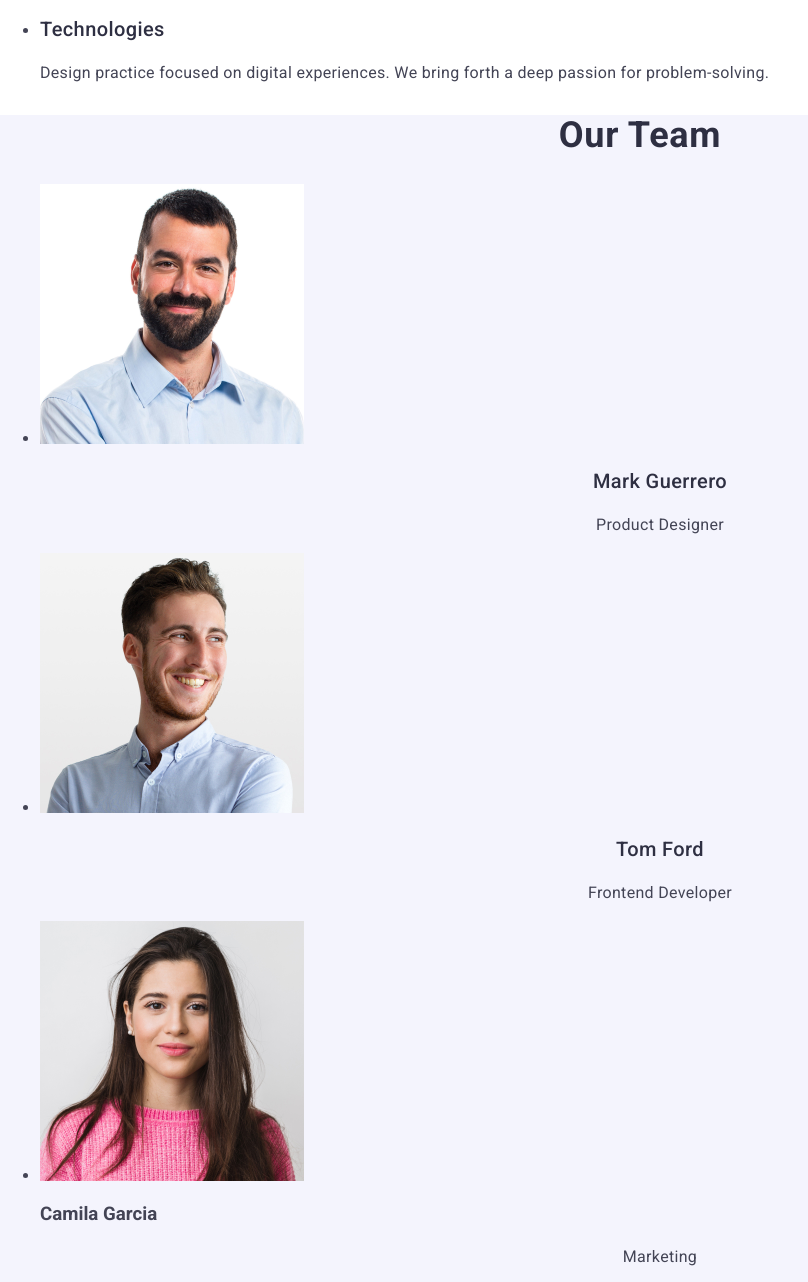
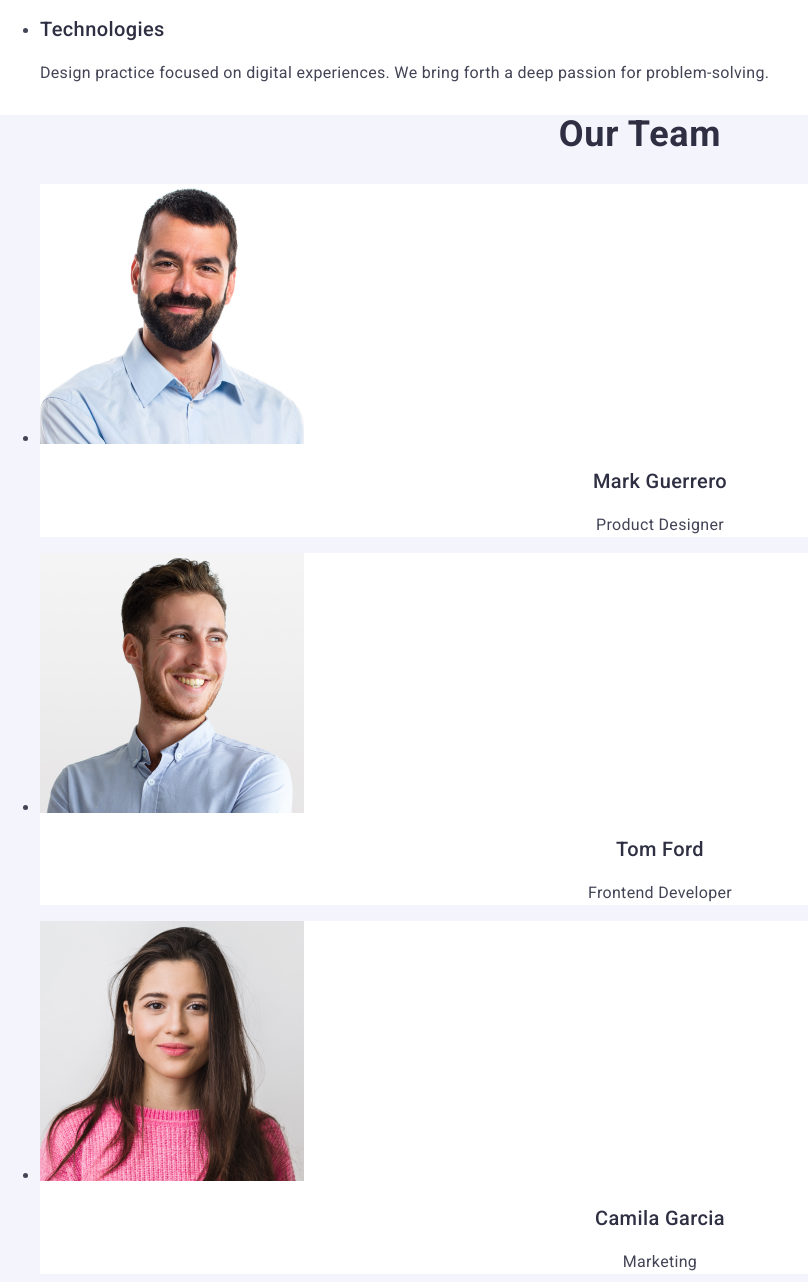
Before and after one commit to Rybalko-Andrii/goit-markup-hw-02, a plain HTML site: page index.html in a window 1280 px wide. Shown: the part 671-1953 px from the top of the page, without its empty margins (0-808 px from the left). Drawn offline with nearby package versions, Linux system fonts and the light colour scheme.

Commit message:
Section 3

```diff
--- a/css/styles.css
+++ b/css/styles.css
@@ -145,10 +145,15 @@ body {
 .team-title {
   font-weight: 700;
   font-size: 36px;
-  line-height: 1.11111;
+  line-height: 1.11;
   letter-spacing: 0.02em;
   text-align: center;
   color: #2e2f42;
+  text-transform: capitalize;
+}
+
+.team-item {
+  background-color: #ffffff;
 }
 
 .team-item-title {
--- a/index.html
+++ b/index.html
@@ -128,7 +128,7 @@
               width="264"
               height="260"
             />
-            <h3 class>Camila Garcia</h3>
+            <h3 class="team-item-title">Camila Garcia</h3>
             <p class="team-item-descr">Marketing</p>
           </li>
           <li class="team-item">
```
